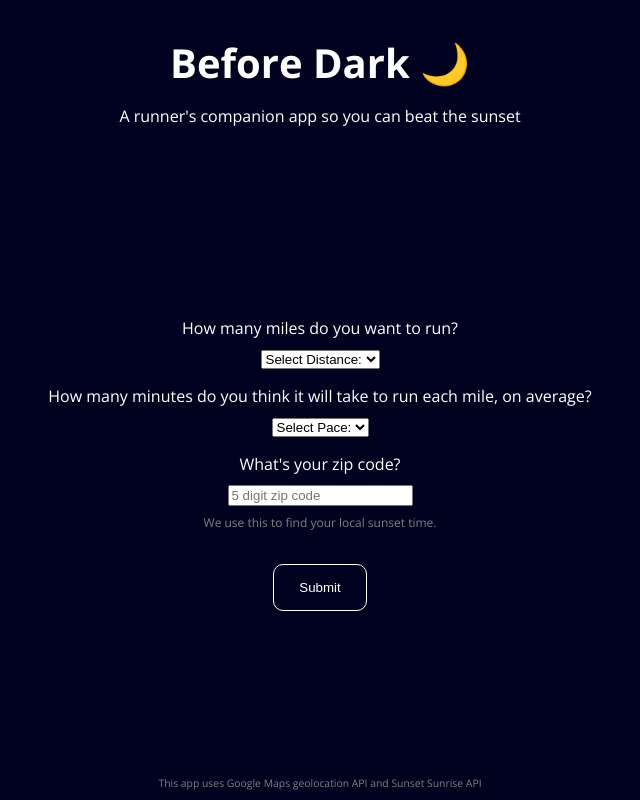
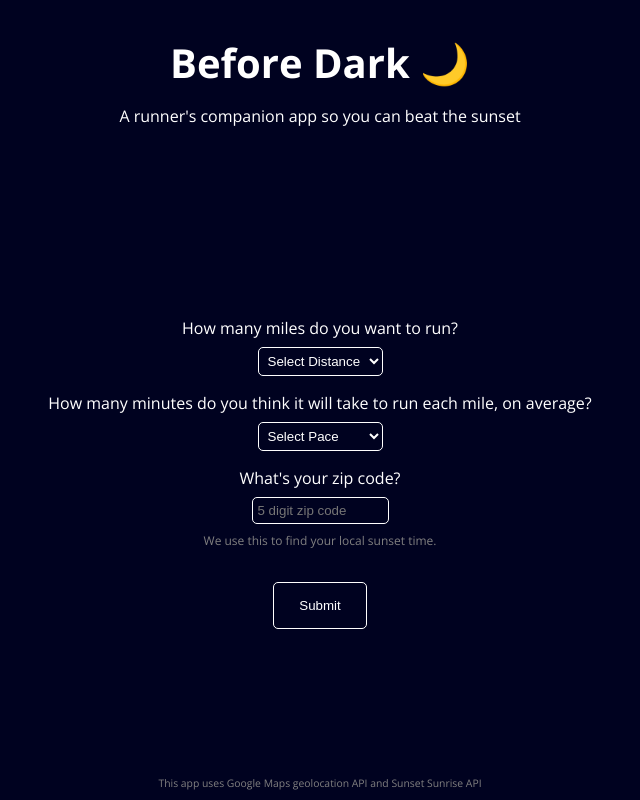
Before and after one commit to jimburch/before-dark, a Next.js app: page / in a window 1280 px wide. Shown: the whole page, without its empty margins (320-960 px from the left). Built offline with nearby package versions, Linux system fonts and the light colour scheme.

Commit message:
styled input forms

```diff
--- a/components/Input.js
+++ b/components/Input.js
@@ -80,10 +80,10 @@ const Input = ({ toggle, getSunset }) => {
           </select>
         </div>
         <div className="pace-label">How many minutes do you think it will take to run each mile, on average?</div>
-        {pace ? <div className="selected">{pace} minutes per mile</div> : null}
+        {pace ? <div className="selected">{pace} per mile</div> : null}
         <div className="custom-select">
           <select onChange={handlePace}>
-            <option value="">Select Pace:</option>
+            <option value="">Select Pace</option>
             {minutes.map((minute, index) => (
               <option key={index} value={minute}>{minute}</option>
             ))}
--- a/styles/globals.css
+++ b/styles/globals.css
@@ -37,6 +37,30 @@ h1 {
   margin-bottom: 8px;
 }
 
+select {
+  background-color: #000220;
+  color: white;
+  border: 1px white solid;
+  border-radius: 5px;
+  padding: 5px;
+  width: 125px;
+}
+
+.selected {
+  font-size: 14px;
+  font-weight: bold;
+  color: yellow;
+}
+
+.zip-form {
+  background-color: #000220;
+  color: white;
+  border: 1px white solid;
+  border-radius: 5px;
+  padding: 5px;
+  width: 125px;
+}
+
 .zip-privacy {
   font-size: 12px;
   color: gray;
@@ -48,7 +72,17 @@ h1 {
   color: white;
   padding: 15px 25px;
   border: 1px white solid;
-  border-radius: 10px;
+  border-radius: 5px;
+}
+
+.submit:hover {
+  background-color: white;
+  color: #000220;
+}
+
+.submit:active {
+  background-color: white;
+  color: #000220;
 }
 
 /* CUSTOM DROPDOWN SELECT */
```
